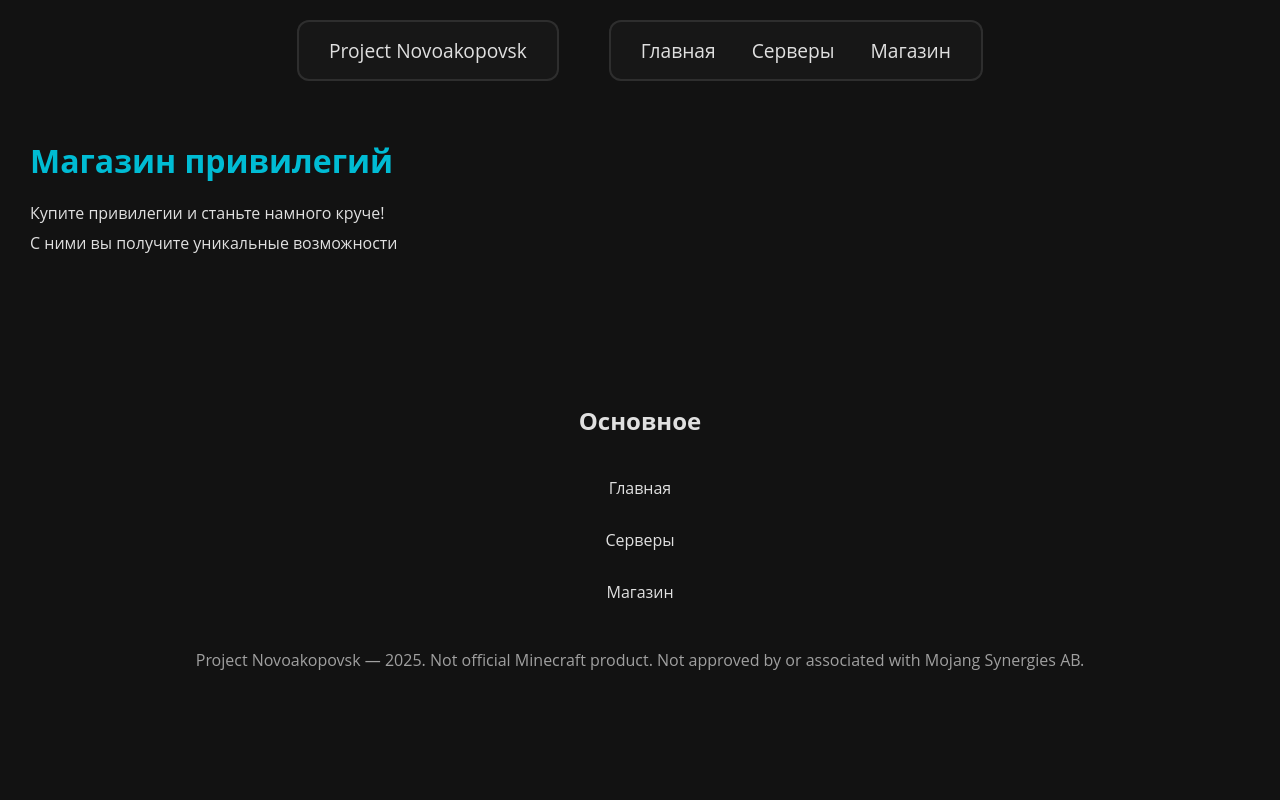
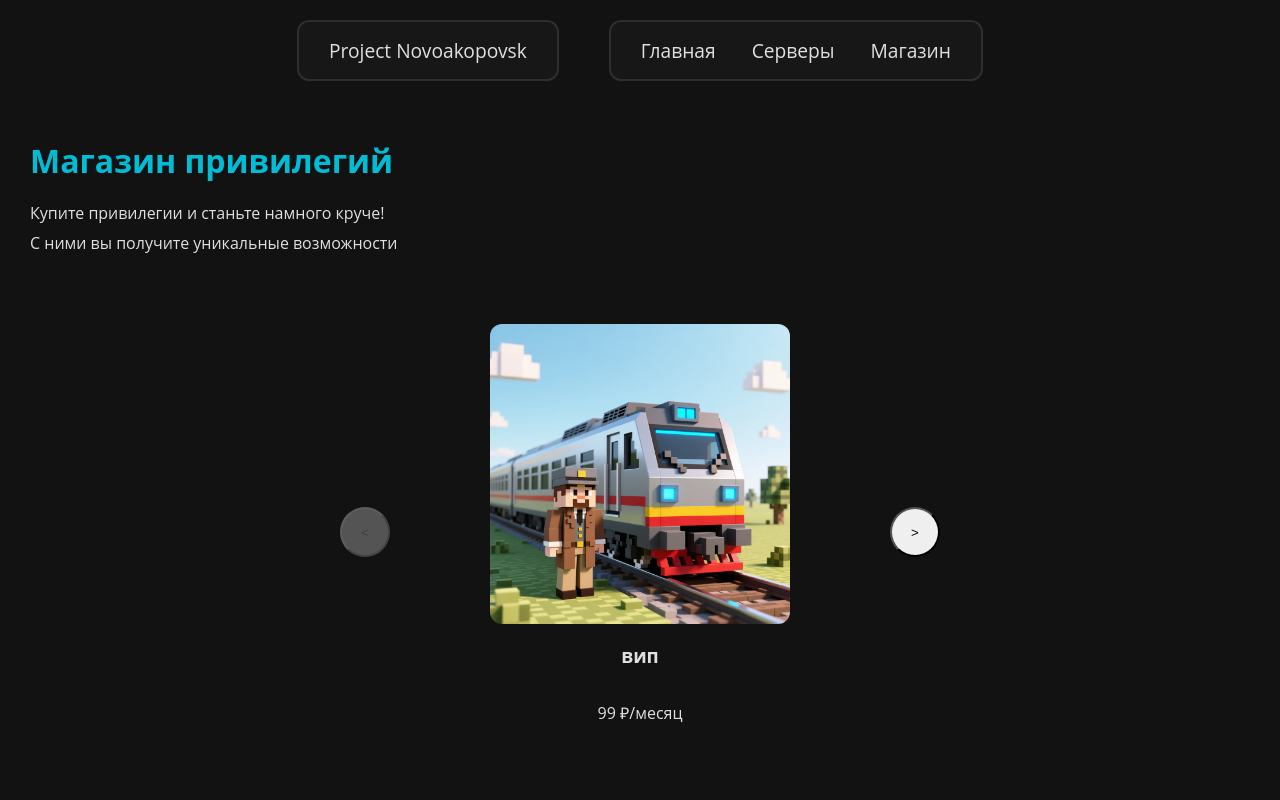
Before and after one commit to xXxEvgenyxXx/course-project, a React (Create React App) app: page /shop in a window 1280 px wide. Shown: the top 800 px of the page. Built offline with nearby package versions, Linux system fonts and the light colour scheme.

Commit message:
feat: add slider basic functionality

```diff
--- a/src/assets/data/listsOfDonates.ts
+++ b/src/assets/data/listsOfDonates.ts
@@ -11,5 +11,29 @@ export const listOfDonates: IDonate[] = [
         name: "вип",
         background: "/images/vip-icon.png",
         price: 99
-    }
+    },
+    {
+        index: 1,
+        name: "премиум",
+        background: "/images/vip-icon.png",
+        price: 299
+    },
+    {
+        index: 1,
+        name: "делюкс",
+        background: "/images/vip-icon.png",
+        price: 499
+    },
+    {
+        index: 1,
+        name: "ультра",
+        background: "/images/vip-icon.png",
+        price: 999
+    },
+    {
+        index: 1,
+        name: "легенда",
+        background: "/images/vip-icon.png",
+        price: 1499
+    },
 ]
--- /dev/null
+++ b/src/assets/styles/donateCard.css
@@ -0,0 +1,10 @@
+.donate-card {
+    display: flex;
+    flex-direction: column;
+    align-items: center;
+}
+.donate-card-image {
+    border-radius:12px;
+    width:300px;
+    height:300px;
+}
--- /dev/null
+++ b/src/assets/styles/donateCards.css
@@ -0,0 +1,11 @@
+.donate-carousel-container {
+    display: flex;
+    justify-content: center;
+    align-items: center;
+    gap:100px;
+}
+.carousel-btn {
+    width:50px;
+    height:50px;
+    border-radius:50%;
+}
--- a/src/components/DonateCards/DonateCards.tsx
+++ b/src/components/DonateCards/DonateCards.tsx
@@ -1,17 +1,48 @@
 import DonateCardUI from "../ui/donateCard/DonateCard";
 import { listOfDonates } from "../../assets/data/listsOfDonates";
-import React from 'react';
+import React, { useState } from 'react';
+import '../../assets/styles/donateCards.css';
 
 const DonateCards = () => {
+  const [currentIndex, setCurrentIndex] = useState(0);
+
+  const goToPrevious = () => {
+    if (currentIndex > 0) {
+      setCurrentIndex(currentIndex - 1);
+    }
+  };
+
+  const goToNext = () => {
+    if (currentIndex < listOfDonates.length - 1) {
+      setCurrentIndex(currentIndex + 1);
+    }
+  };
+
   return (
-    <div className="donate-cards-wrapper">
-      {listOfDonates.map((donateOption)=> (
+    <div className="donate-carousel-container">
+      <button
+        className={`carousel-btn carousel-btn-left ${currentIndex === 0 ? 'disabled' : ''}`}
+        onClick={goToPrevious}
+        disabled={currentIndex === 0}
+      >
+        &lt;
+      </button>
+
+      <div className="active-card-wrapper">
         <DonateCardUI
-            name={donateOption.name}
-            background={donateOption.background}
-            price={donateOption.price}
+          name={listOfDonates[currentIndex].name}
+          background={listOfDonates[currentIndex].background}
+          price={listOfDonates[currentIndex].price}
         />
-      ))}
+      </div>
+
+      <button
+        className={`carousel-btn carousel-btn-right ${currentIndex === listOfDonates.length - 1 ? 'disabled' : ''}`}
+        onClick={goToNext}
+        disabled={currentIndex === listOfDonates.length - 1}
+      >
+        &gt;
+      </button>
     </div>
   );
 };
--- a/src/components/pages/ShopPage/ShopPage.tsx
+++ b/src/components/pages/ShopPage/ShopPage.tsx
@@ -2,6 +2,7 @@ import React, { FC } from 'react';
 import { ShopPageProps } from './type';
 import Header from '../../ui/Header/Header';
 import Footer from '../../Footer/Footer';
+import DonateCards from '../../DonateCards/DonateCards';
 import '../../../assets/styles/shopPage.css'
 
 const ShopPage: FC<ShopPageProps> = (props) => {
@@ -14,6 +15,7 @@ const ShopPage: FC<ShopPageProps> = (props) => {
         <h1 className="text-accent">Магазин привилегий</h1>
         <p>Купите привилегии и станьте намного круче!<br/>С ними вы получите уникальные возможности</p>
       </div>
+      <DonateCards />
       <Footer />
     </div>
   );
--- a/src/components/ui/donateCard/DonateCard.tsx
+++ b/src/components/ui/donateCard/DonateCard.tsx
@@ -1,13 +1,14 @@
 import React, { FC } from 'react';
 import { DonateCardUIProps } from './type';
+import '../../../assets/styles/donateCard.css'
 
 const DonateCardUI: FC<DonateCardUIProps> = (props) => {
 
   return (
     <div className="donate-card">
-        <img alt="Картинка доната" src={props.background} />
-        <h3>{props.name}</h3>
-        <p>{props.price} {props.priceOption}</p>
+        <img className="donate-card-image" alt="Картинка доната" src={props.background} />
+        <h3 className="donate-card-name">{props.name}</h3>
+        <p className="donate-card-price">{props.price} ₽/месяц</p>
     </div>
   );
 };
```
